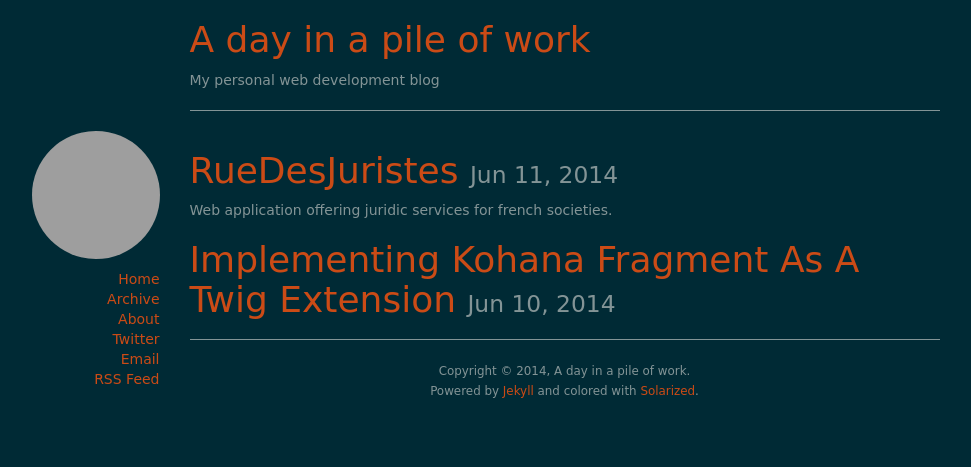
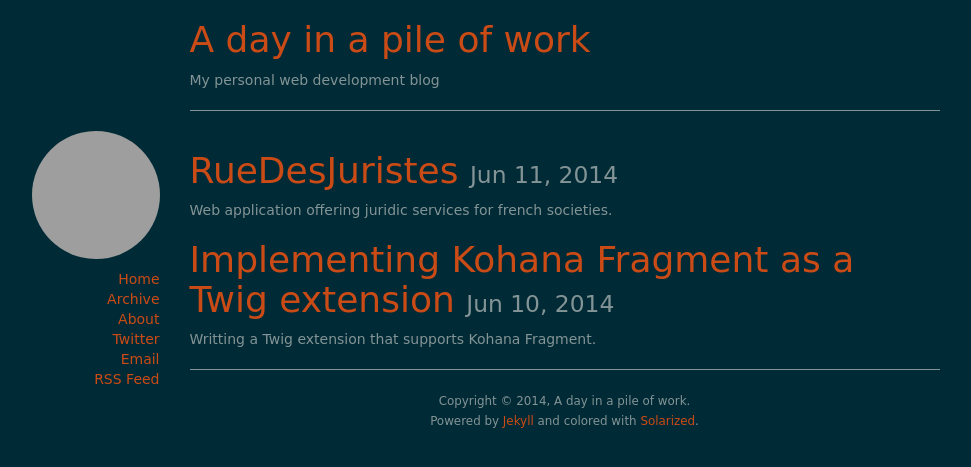
Before and after one commit to arteymix/arteymix.github.io, a Jekyll site: the page built from archives/index.html, in a window 1280 px wide. Shown: the top 467 px of the page, without its empty margins (173-1144 px from the left). Built offline with Jekyll 4.4.1, drawn with Linux system fonts in a browser that asks for light colours; some web fonts are replaced; grey boxes are pictures that could not be loaded.

Commit message:
Improved pages meta.

```diff
--- a/_posts/2014-06-10-implementing-kohana-fragment-as-a-twig-extension.md
+++ b/_posts/2014-06-10-implementing-kohana-fragment-as-a-twig-extension.md
@@ -1,5 +1,8 @@
 ---
 layout: post
+title: Implementing Kohana Fragment as a Twig extension
+description: Writting a Twig extension that supports Kohana Fragment.
+keywords: kohana, caching, optimization, fragment, twig extension
 ---
 
 I like the Kohana framework, but it's really missing a decent View engine.
```
Also changed, not shown: _posts/2014-06-11-ruedesjuristes.md (+2 -2 lines).
